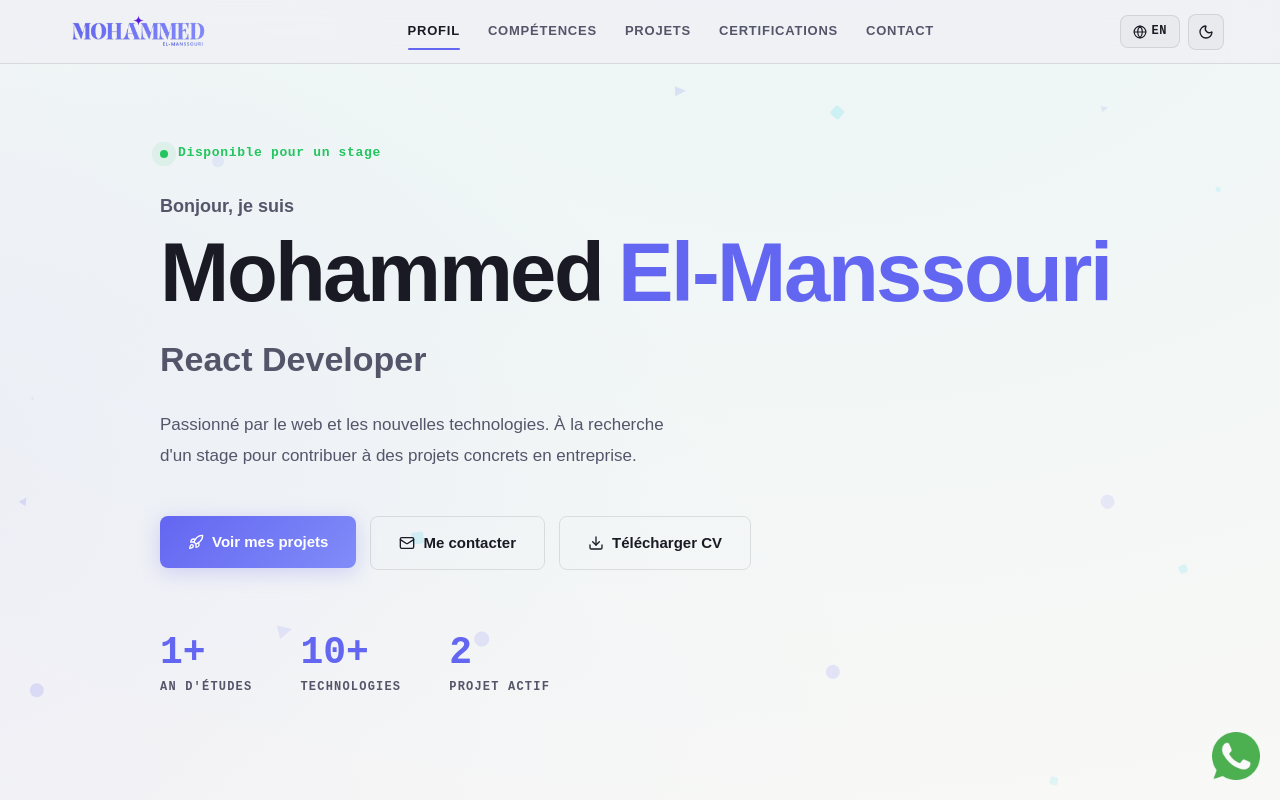
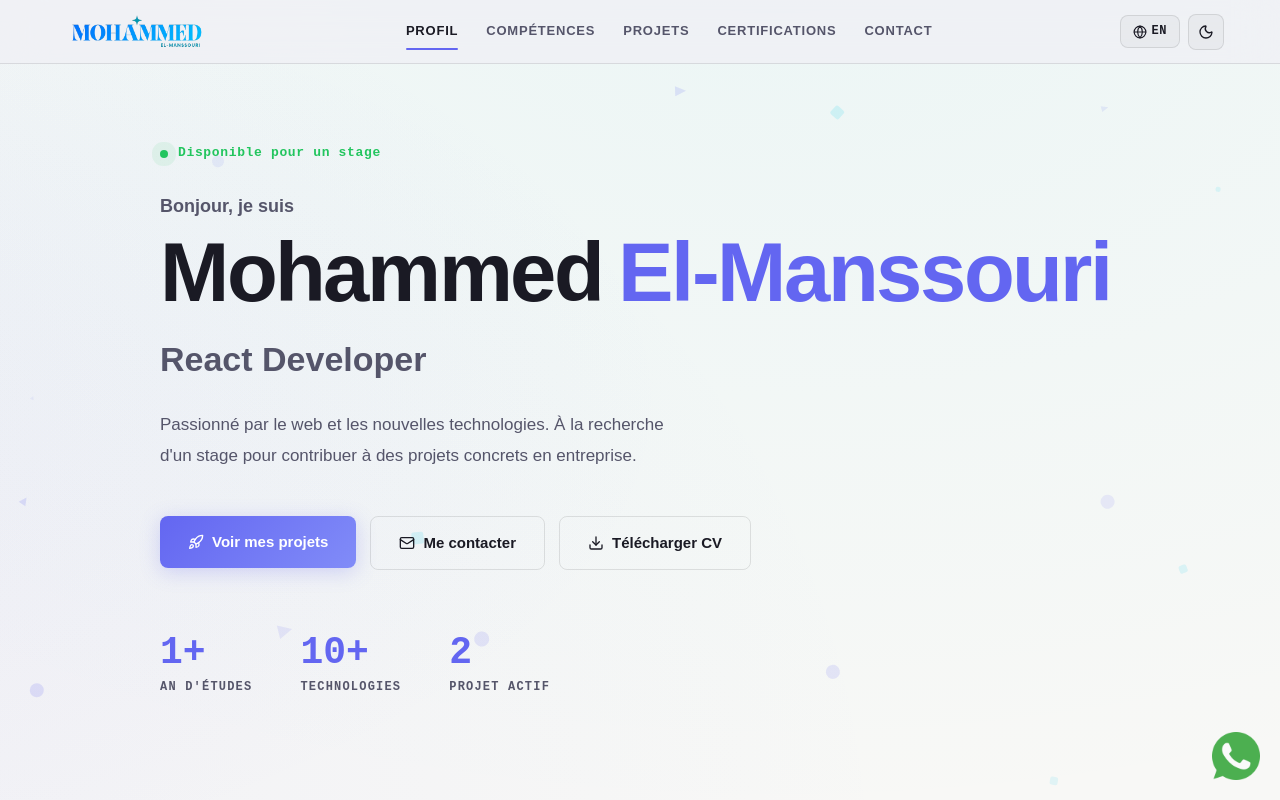
Before and after one commit to mohammedelmanssouri71-commits/Portfolio, a React (Create React App) app: page / in a window 1280 px wide. Shown: the top 800 px of the page. Built offline with nearby package versions, Linux system fonts and the light colour scheme.

Commit message:
ajouter le style de la page de chargement

```diff
--- a/public/index.html
+++ b/public/index.html
@@ -3,7 +3,7 @@
   <head>
     <meta charset="utf-8" />
     <meta name="viewport" content="width=device-width, initial-scale=1" />
-    <meta name="theme-color" content="#0A0A0F" />
+    <meta name="theme-color" content="#0a0e1a" />
     <meta name="description" content="Mohammed El-Manssouri — Full-Stack Developer Portfolio. React, Laravel, and modern web technologies." />
     <link rel="icon" href="%PUBLIC_URL%/logo.png" />
     <link rel="apple-touch-icon" href="%PUBLIC_URL%/logo.png" />
--- a/tailwind.config.js
+++ b/tailwind.config.js
@@ -16,9 +16,9 @@ module.exports = {
         border: "var(--border)",
       },
       fontFamily: {
-        display: ["'Clash Display'", "sans-serif"],
-        body: ["'Satoshi'", "sans-serif"],
-        mono: ["'JetBrains Mono'", "monospace"],
+        display: ["'JetBrains Mono'", "'Fira Code'", "monospace"],
+        body: ["'Inter'", "sans-serif"],
+        mono: ["'JetBrains Mono'", "'Fira Code'", "monospace"],
       },
       borderRadius: {
         sm: "8px",
```
Also changed, not shown: public/logo.png, src/assets/logo.png.
